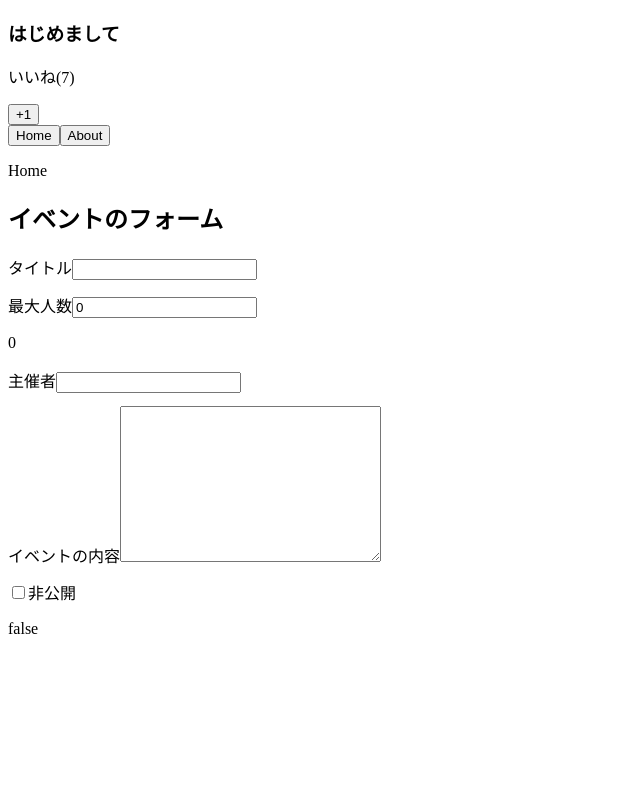
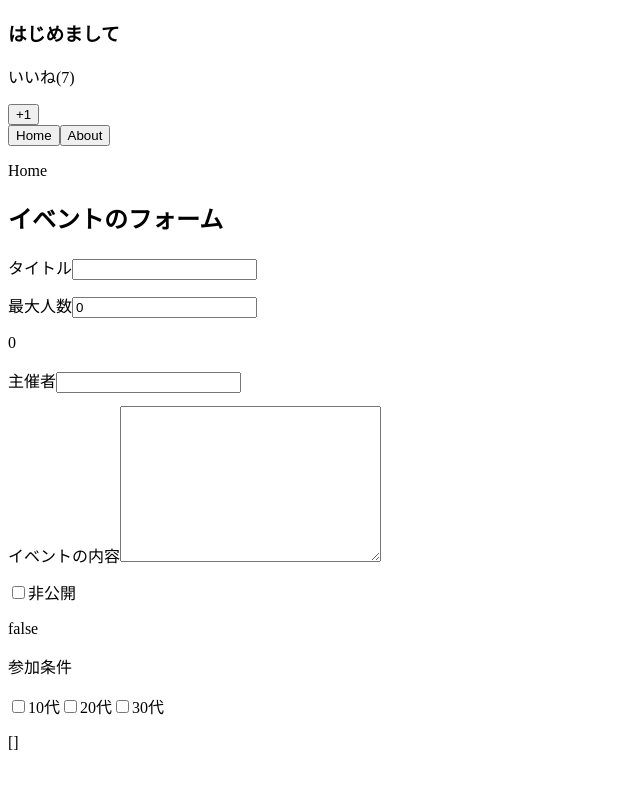
Before and after one commit to tomizawa0214/vue-sample, a Vue app in the folder udemy-vuejs-2/: page / in a window 1280 px wide. Shown: the top 788 px of the page, without its empty margins (0-640 px from the left). Built offline with nearby package versions, Linux system fonts and the light colour scheme.

Commit message:
複数チェックボックスの双方向

```diff
--- a/udemy-vuejs-2/src/App.vue
+++ b/udemy-vuejs-2/src/App.vue
@@ -43,6 +43,29 @@
       >
       <label for="isPrivate">非公開</label>
       <p>{{ eventData.isPrivate }}</p>
+      <p>参加条件</p>
+      <input
+        type="checkbox"
+        id="10"
+        value="10代"
+        v-model="eventData.target"
+      >
+      <label for="10">10代</label>
+      <input
+        type="checkbox"
+        id="20"
+        value="20代"
+        v-model="eventData.target"
+      >
+      <label for="20">20代</label>
+      <input
+        type="checkbox"
+        id="30"
+        value="30代"
+        v-model="eventData.target"
+      >
+      <label for="30">30代</label>
+      <p>{{ eventData.target }}</p>
     </div>
   </div>
 </template>
@@ -63,7 +86,8 @@
         maxNumber: 0,
         host: "",
         detail: "",
-        isPrivate: false
+        isPrivate: false,
+        target: []
       }
     }
   },
```
